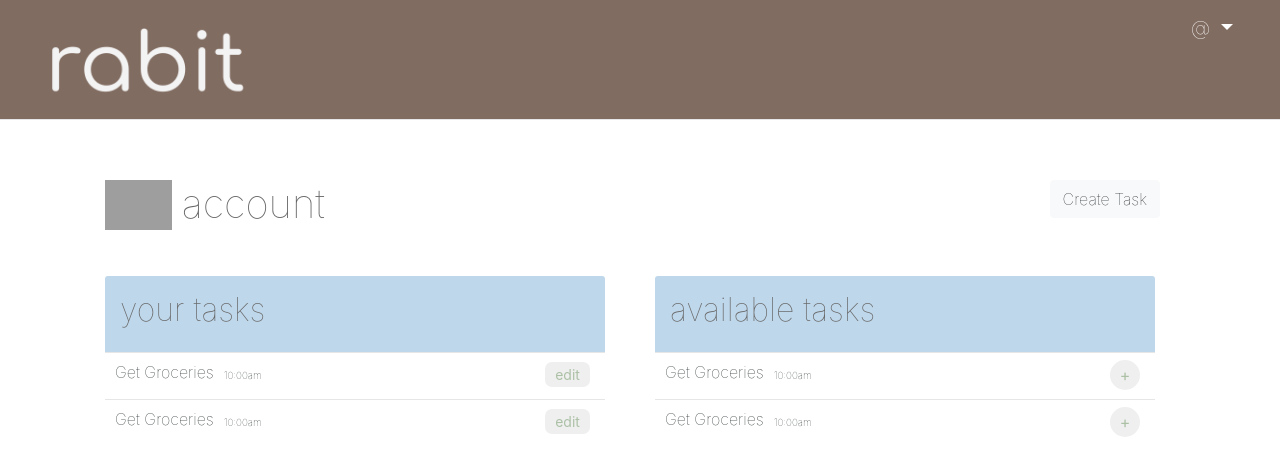
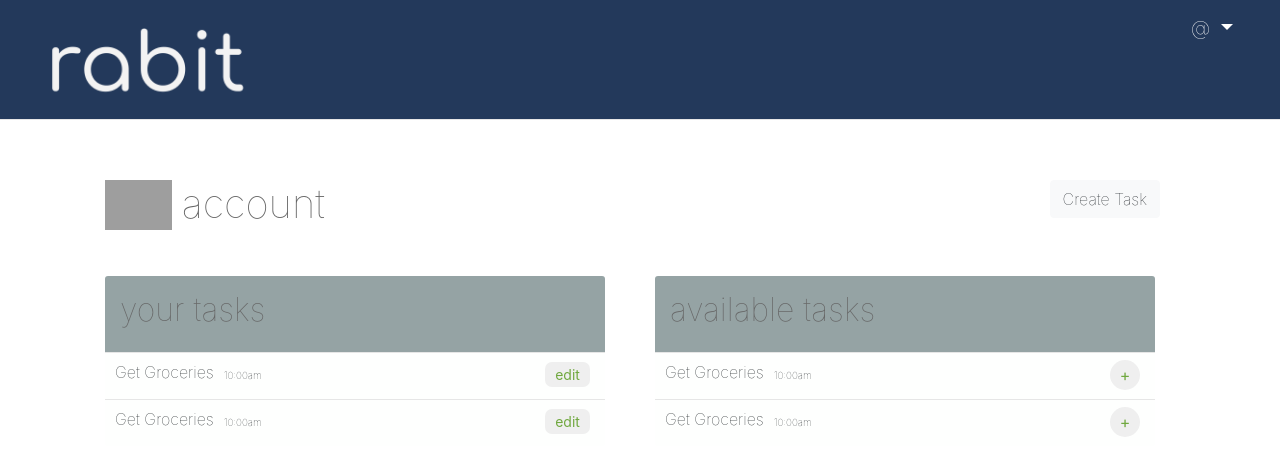
Before and after one commit to dtFocuS/rabit-front-end, a React app in the folder rabit-client/: page / in a window 1280 px wide. Built offline with nearby package versions, Linux system fonts and the light colour scheme; no server answers; grey boxes are pictures that could not be loaded.

Commit message:
updating styling and adding alt-rabit logo

```diff
--- a/rabit-client/src/index.css
+++ b/rabit-client/src/index.css
@@ -49,7 +49,7 @@ label:focus,
 /* background: #258EA6; #2274A5*/
 
 #header-band {
-  background: #816C61;
+  background: #23395B;
   border-color: black;
   border-bottom: .5px solid #e6e6e6;
   height: 120px;
@@ -111,6 +111,8 @@ label:focus,
   height: 50px;
   margin-right: 10px;
   width: auto;
+  -webkit-filter: grayscale(100%); /* Safari 6.0 - 9.0 */
+  filter: grayscale(100%);
 }
 
 #your-tasks {
@@ -135,7 +137,7 @@ label:focus,
 
 .task-header {
 
-  background-color: #BFD7EA;
+  background-color: #95A3A4;
   border-top-left-radius: 3px;
   border-top-right-radius: 3px;
   color: #666666;
@@ -167,7 +169,7 @@ label:focus,
   height: 25px;
   margin-left: auto;
   margin-right: 5px;
-  color: #ACC0A6;
+  color: #70A83F;
   margin-top: 2px;
   font-size: 14px;
   border:none;
@@ -178,7 +180,7 @@ label:focus,
   height: 30px;
   margin-left: auto;
   margin-right: 5px;
-  color: #ACC0A6;
+  color: #70A83F;
   border:none;
   border-radius: 50%;
 }
@@ -193,6 +195,8 @@ label:focus,
   height: auto;
   width: 100px;
   margin-right: 10px;
+  -webkit-filter: grayscale(100%); /* Safari 6.0 - 9.0 */
+  filter: grayscale(100%);
 }
 
 #your-tasks-account-page {
```
